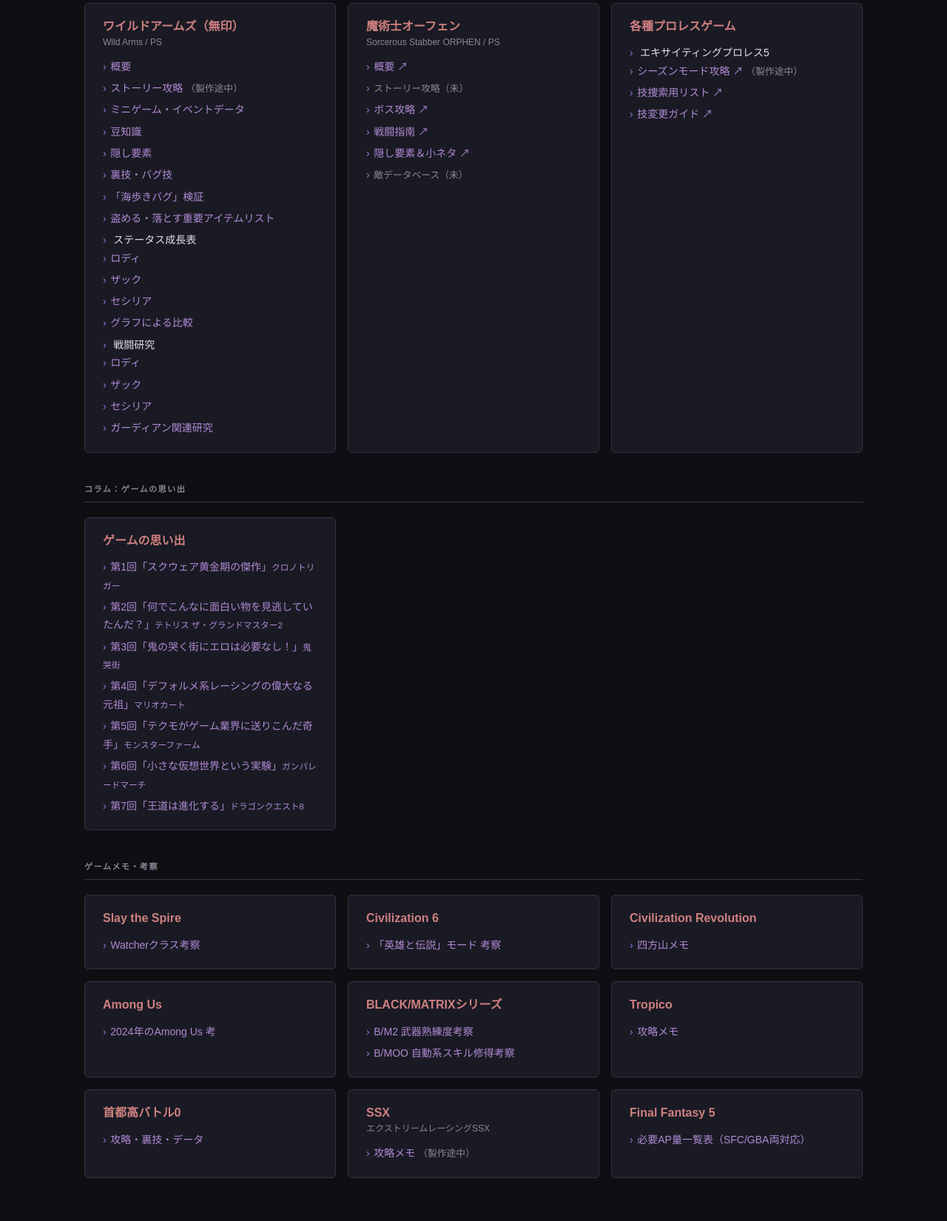
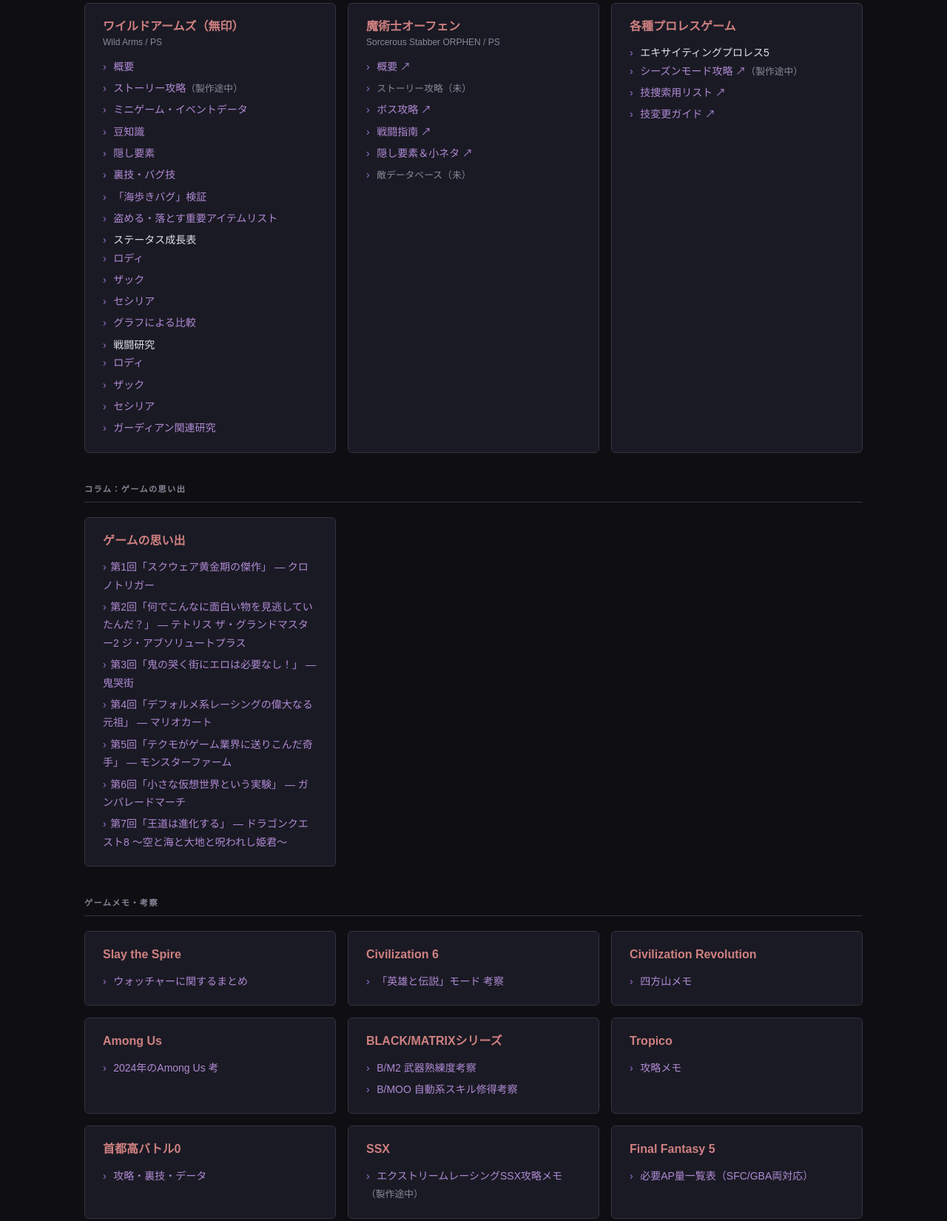
Before and after one commit to u83ism/C2G, an Astro site: page / in a window 1280 px wide. Shown: the part 318-1968 px from the top of the page at 74% size. Built offline with nearby package versions, Linux system fonts and the light colour scheme; Astro itself is replaced by a stand-in of ours.

Commit message:
👔  トップメニューを動的生成するように改良

```diff
--- a/src/content.config.ts
+++ b/src/content.config.ts
@@ -6,6 +6,7 @@ const gameContent = z.object({
   title: z.string(),
   game: z.string(),
   description: z.string().optional(),
+  wip: z.boolean().optional(),
 });
 
 const civilization = defineCollection({
--- /dev/null
+++ b/src/data/menu.ts
@@ -0,0 +1,135 @@
+export type MenuLink = {
+  readonly label: string;
+  readonly href?: string;
+  readonly wip?: boolean;
+  readonly external?: boolean;
+  readonly children?: readonly MenuLink[];
+};
+
+export type GameCard = {
+  readonly title: string;
+  readonly subtitle?: string;
+  readonly links: readonly MenuLink[];
+};
+
+export type MenuSection = {
+  readonly label: string;
+  readonly cards: readonly GameCard[];
+};
+
+// ── URL prefixes for content collections ────────────────────────────────────
+// Used in index.astro to build hrefs from collection entry IDs.
+export const collectionUrlPrefixes = {
+  civilization:  '/civilization',
+  slayTheSpire:  '/slay-the-spire',
+  amongUs:       '/among-us',
+  ssx:           '/ssx',
+  column:        '/column',
+} as const;
+
+// ── Display order for ゲームメモ・考察 cards ─────────────────────────────────
+// Derived from the game field in frontmatter (collection) or title (static).
+export const memoCardOrder: readonly string[] = [
+  'Slay the Spire',
+  'Civilization 6',
+  'Civilization Revolution',
+  'Among Us',
+  'BLACK/MATRIXシリーズ',
+  'Tropico',
+  '首都高バトル0',
+  'SSX',
+  'Final Fantasy 5',
+];
+
+// ── Static cards for ゲームメモ・考察 (data-driven pages, not collections) ──
+export const staticMemoCards: readonly GameCard[] = [
+  {
+    title: 'BLACK/MATRIXシリーズ',
+    links: [
+      { label: 'B/M2 武器熟練度考察', href: '/bm/bm2-wp' },
+      { label: 'B/MOO 自動系スキル修得考察', href: '/bm/bmoo-exp' },
+    ],
+  },
+  {
+    title: 'Tropico',
+    links: [
+      { label: '攻略メモ', href: '/tropico' },
+    ],
+  },
+  {
+    title: '首都高バトル0',
+    links: [
+      { label: '攻略・裏技・データ', href: '/highway/guide' },
+    ],
+  },
+  {
+    title: 'Final Fantasy 5',
+    links: [
+      { label: '必要AP量一覧表（SFC/GBA両対応）', href: '/ff5/ap-chart' },
+    ],
+  },
+];
+
+// ── メイン攻略 section ────────────────────────────────────────────────────────
+export const mainSection: MenuSection = {
+  label: 'メイン攻略',
+  cards: [
+    {
+      title: 'ワイルドアームズ（無印）',
+      subtitle: 'Wild Arms / PS',
+      links: [
+        { label: '概要', href: '/wildarms/about' },
+        { label: 'ストーリー攻略', href: '/wildarms/story', wip: true },
+        { label: 'ミニゲーム・イベントデータ', href: '/wildarms/eventdeta' },
+        { label: '豆知識', href: '/wildarms/mame' },
+        { label: '隠し要素', href: '/wildarms/secret' },
+        { label: '裏技・バグ技', href: '/wildarms/urawaza' },
+        { label: '「海歩きバグ」検証', href: '/wildarms/walksea' },
+        { label: '盗める・落とす重要アイテムリスト', href: '/wildarms/item' },
+        {
+          label: 'ステータス成長表',
+          children: [
+            { label: 'ロディ', href: '/wildarms/s-rody' },
+            { label: 'ザック', href: '/wildarms/s-zack' },
+            { label: 'セシリア', href: '/wildarms/s-cecilia' },
+            { label: 'グラフによる比較', href: '/wildarms/s-graph' },
+          ],
+        },
+        {
+          label: '戦闘研究',
+          children: [
+            { label: 'ロディ', href: '/wildarms/b-rody' },
+            { label: 'ザック', href: '/wildarms/b-zack' },
+            { label: 'セシリア', href: '/wildarms/b-cecilia' },
+            { label: 'ガーディアン関連研究', href: '/wildarms/b-guardian' },
+          ],
+        },
+      ],
+    },
+    {
+      title: '魔術士オーフェン',
+      subtitle: 'Sorcerous Stabber ORPHEN / PS',
+      links: [
+        { label: '概要', href: 'https://u83ism.github.io/DLB/orphen/aboutg.htm', external: true },
+        { label: 'ストーリー攻略', wip: true },
+        { label: 'ボス攻略', href: 'https://u83ism.github.io/DLB/orphen/boss.htm', external: true },
+        { label: '戦闘指南', href: 'https://u83ism.github.io/DLB/orphen/battle.htm', external: true },
+        { label: '隠し要素＆小ネタ', href: 'https://u83ism.github.io/DLB/orphen/secret.htm', external: true },
+        { label: '敵データベース', wip: true },
+      ],
+    },
+    {
+      title: '各種プロレスゲーム',
+      links: [
+        {
+          label: 'エキサイティングプロレス5',
+          children: [
+            { label: 'シーズンモード攻略', href: 'https://21st-century-power-bomb.netlify.app/game/5season', external: true, wip: true },
+            { label: '技捜索用リスト', href: 'https://21st-century-power-bomb.netlify.app/game/5movelist', external: true },
+            { label: '技変更ガイド', href: 'https://21st-century-power-bomb.netlify.app/game/5movechange', external: true },
+          ],
+        },
+      ],
+    },
+  ],
+};
--- a/src/pages/index.astro
+++ b/src/pages/index.astro
@@ -1,5 +1,63 @@
 ---
+import { getCollection } from 'astro:content';
 import BaseLayout from '../layouts/BaseLayout.astro';
+import {
+  mainSection,
+  staticMemoCards,
+  collectionUrlPrefixes,
+  memoCardOrder,
+} from '../data/menu';
+import type { GameCard, MenuLink } from '../data/menu';
+
+// ── Fetch collections ────────────────────────────────────────────────────────
+const [civilizationEntries, slayEntries, amongUsEntries, ssxEntries, columnEntries] =
+  await Promise.all([
+    getCollection('civilization'),
+    getCollection('slayTheSpire'),
+    getCollection('amongUs'),
+    getCollection('ssx'),
+    getCollection('column'),
+  ]);
+
+// ── Build collection-based GameCard[] (grouped by game field) ────────────────
+type CollectionEntry = { id: string; data: { title: string; game: string; wip?: boolean } };
+
+function toCards(entries: CollectionEntry[], urlPrefix: string): GameCard[] {
+  const groups = new Map<string, MenuLink[]>();
+  for (const e of entries) {
+    const links = groups.get(e.data.game) ?? [];
+    links.push({ label: e.data.title, href: `${urlPrefix}/${e.id}`, wip: e.data.wip });
+    groups.set(e.data.game, links);
+  }
+  return Array.from(groups.entries()).map(([title, links]) => ({ title, links }));
+}
+
+const collectionMemoCards: GameCard[] = [
+  ...toCards(slayEntries,        collectionUrlPrefixes.slayTheSpire),
+  ...toCards(civilizationEntries, collectionUrlPrefixes.civilization),
+  ...toCards(amongUsEntries,     collectionUrlPrefixes.amongUs),
+  ...toCards(ssxEntries,         collectionUrlPrefixes.ssx),
+];
+
+// Merge collection cards + static cards, sort by memoCardOrder
+const allMemoCards: GameCard[] = [
+  ...collectionMemoCards,
+  ...staticMemoCards,
+].sort((a, b) => {
+  const ai = memoCardOrder.indexOf(a.title);
+  const bi = memoCardOrder.indexOf(b.title);
+  return (ai === -1 ? Number.MAX_SAFE_INTEGER : ai) - (bi === -1 ? Number.MAX_SAFE_INTEGER : bi);
+});
+
+// ── Build column section (all entries under one card, sorted by id) ──────────
+const sortedColumns = [...columnEntries].sort((a, b) => a.id.localeCompare(b.id, undefined, { numeric: true }));
+const columnCard: GameCard = {
+  title: 'ゲームの思い出',
+  links: sortedColumns.map(e => ({
+    label: `${e.data.title} — ${e.data.game}`,
+    href: `${collectionUrlPrefixes.column}/${e.id}`,
+  })),
+};
 ---
 
 <BaseLayout>
@@ -20,82 +78,57 @@ import BaseLayout from '../layouts/BaseLayout.astro';
   </div>
 
   <!-- メイン攻略 -->
-  <div class="section-label">メイン攻略</div>
+  <div class="section-label">{mainSection.label}</div>
   <div class="games-grid">
-
+    {mainSection.cards.map(card => (
       <div class="game-card">
-      <h2>ワイルドアームズ（無印）<small>Wild Arms / PS</small></h2>
+        <h2>
+          {card.title}
+          {card.subtitle && <small>{card.subtitle}</small>}
+        </h2>
         <ul>
-        <li><a href="/wildarms/about">概要</a></li>
-        <li><a href="/wildarms/story">ストーリー攻略 <span class="wip">（製作途中）</span></a></li>
-        <li><a href="/wildarms/eventdeta">ミニゲーム・イベントデータ</a></li>
-        <li><a href="/wildarms/mame">豆知識</a></li>
-        <li><a href="/wildarms/secret">隠し要素</a></li>
-        <li><a href="/wildarms/urawaza">裏技・バグ技</a></li>
-        <li><a href="/wildarms/walksea">「海歩きバグ」検証</a></li>
-        <li><a href="/wildarms/item">盗める・落とす重要アイテムリスト</a></li>
+          {card.links.map(link => (
             <li>
-          ステータス成長表
+              {link.children ? (
+                <>
+                  {link.label}
                   <ul>
-            <li><a href="/wildarms/s-rody">ロディ</a></li>
-            <li><a href="/wildarms/s-zack">ザック</a></li>
-            <li><a href="/wildarms/s-cecilia">セシリア</a></li>
-            <li><a href="/wildarms/s-graph">グラフによる比較</a></li>
+                    {link.children.map(child => (
+                      <li>
+                        {child.href ? (
+                          <a href={child.href} target={child.external ? '_blank' : undefined} rel={child.external ? 'noopener' : undefined}>
+                            {child.label}{child.external && ' ↗'}{child.wip && <span class="wip">（製作途中）</span>}
+                          </a>
+                        ) : (
+                          <span class="wip">{child.label}（未）</span>
+                        )}
+                      </li>
+                    ))}
                   </ul>
+                </>
+              ) : link.href ? (
+                <a href={link.href} target={link.external ? '_blank' : undefined} rel={link.external ? 'noopener' : undefined}>
+                  {link.label}{link.external && ' ↗'}{link.wip && <span class="wip">（製作途中）</span>}
+                </a>
+              ) : (
+                <span class="wip">{link.label}（未）</span>
+              )}
             </li>
-        <li>
-          戦闘研究
-          <ul>
-            <li><a href="/wildarms/b-rody">ロディ</a></li>
-            <li><a href="/wildarms/b-zack">ザック</a></li>
-            <li><a href="/wildarms/b-cecilia">セシリア</a></li>
-            <li><a href="/wildarms/b-guardian">ガーディアン関連研究</a></li>
-          </ul>
-        </li>
+          ))}
         </ul>
       </div>
-
-    <div class="game-card">
-      <h2>魔術士オーフェン<small>Sorcerous Stabber ORPHEN / PS</small></h2>
-      <ul>
-        <li><a href="https://u83ism.github.io/DLB/orphen/aboutg.htm" target="_blank" rel="noopener">概要 ↗</a></li>
-        <li><span class="wip">ストーリー攻略（未）</span></li>
-        <li><a href="https://u83ism.github.io/DLB/orphen/boss.htm" target="_blank" rel="noopener">ボス攻略 ↗</a></li>
-        <li><a href="https://u83ism.github.io/DLB/orphen/battle.htm" target="_blank" rel="noopener">戦闘指南 ↗</a></li>
-        <li><a href="https://u83ism.github.io/DLB/orphen/secret.htm" target="_blank" rel="noopener">隠し要素＆小ネタ ↗</a></li>
-        <li><span class="wip">敵データベース（未）</span></li>
-      </ul>
-    </div>
-
-    <div class="game-card">
-      <h2>各種プロレスゲーム</h2>
-      <ul>
-        <li>
-          エキサイティングプロレス5
-          <ul>
-            <li><a href="https://21st-century-power-bomb.netlify.app/game/5season" target="_blank" rel="noopener">シーズンモード攻略 ↗ <span class="wip">（製作途中）</span></a></li>
-            <li><a href="https://21st-century-power-bomb.netlify.app/game/5movelist" target="_blank" rel="noopener">技捜索用リスト ↗</a></li>
-            <li><a href="https://21st-century-power-bomb.netlify.app/game/5movechange" target="_blank" rel="noopener">技変更ガイド ↗</a></li>
-          </ul>
-        </li>
-      </ul>
-    </div>
-
+    ))}
   </div>
 
   <!-- コラム：ゲームの思い出 -->
   <div class="section-label">コラム：ゲームの思い出</div>
   <div class="games-grid">
     <div class="game-card">
-      <h2>ゲームの思い出</h2>
+      <h2>{columnCard.title}</h2>
       <ul>
-        <li><a href="/column/1">第1回「スクウェア黄金期の傑作」<small>クロノトリガー</small></a></li>
-        <li><a href="/column/2">第2回「何でこんなに面白い物を見逃していたんだ？」<small>テトリス ザ・グランドマスター2</small></a></li>
-        <li><a href="/column/3">第3回「鬼の哭く街にエロは必要なし！」<small>鬼哭街</small></a></li>
-        <li><a href="/column/4">第4回「デフォルメ系レーシングの偉大なる元祖」<small>マリオカート</small></a></li>
-        <li><a href="/column/5">第5回「テクモがゲーム業界に送りこんだ奇手」<small>モンスターファーム</small></a></li>
-        <li><a href="/column/6">第6回「小さな仮想世界という実験」<small>ガンパレードマーチ</small></a></li>
-        <li><a href="/column/7">第7回「王道は進化する」<small>ドラゴンクエスト8</small></a></li>
+        {columnCard.links.map(link => (
+          <li><a href={link.href}>{link.label}</a></li>
+        ))}
       </ul>
     </div>
   </div>
@@ -103,70 +136,26 @@ import BaseLayout from '../layouts/BaseLayout.astro';
   <!-- ゲームメモ・考察 -->
   <div class="section-label">ゲームメモ・考察</div>
   <div class="games-grid">
-
+    {allMemoCards.map(card => (
       <div class="game-card">
-      <h2>Slay the Spire</h2>
+        <h2>
+          {card.title}
+          {card.subtitle && <small>{card.subtitle}</small>}
+        </h2>
         <ul>
-        <li><a href="/slay-the-spire/watcher">Watcherクラス考察</a></li>
+          {card.links.map(link => (
+            <li>
+              {link.href ? (
+                <a href={link.href}>
+                  {link.label}{link.wip && <span class="wip">（製作途中）</span>}
+                </a>
+              ) : (
+                <span class="wip">{link.label}（未）</span>
+              )}
+            </li>
+          ))}
         </ul>
       </div>
-
-    <div class="game-card">
-      <h2>Civilization 6</h2>
-      <ul>
-        <li><a href="/civilization/civ6-heroes">「英雄と伝説」モード 考察</a></li>
-      </ul>
-    </div>
-
-    <div class="game-card">
-      <h2>Civilization Revolution</h2>
-      <ul>
-        <li><a href="/civilization/civ-revolution">四方山メモ</a></li>
-      </ul>
-    </div>
-
-    <div class="game-card">
-      <h2>Among Us</h2>
-      <ul>
-        <li><a href="/among-us/among-us-2024">2024年のAmong Us 考</a></li>
-      </ul>
-    </div>
-
-    <div class="game-card">
-      <h2>BLACK/MATRIXシリーズ</h2>
-      <ul>
-        <li><a href="/bm/bm2-wp">B/M2 武器熟練度考察</a></li>
-        <li><a href="/bm/bmoo-exp">B/MOO 自動系スキル修得考察</a></li>
-      </ul>
-    </div>
-
-    <div class="game-card">
-      <h2>Tropico</h2>
-      <ul>
-        <li><a href="/tropico">攻略メモ</a></li>
-      </ul>
-    </div>
-
-    <div class="game-card">
-      <h2>首都高バトル0</h2>
-      <ul>
-        <li><a href="/highway/guide">攻略・裏技・データ</a></li>
-      </ul>
-    </div>
-
-    <div class="game-card">
-      <h2>SSX<small>エクストリームレーシングSSX</small></h2>
-      <ul>
-        <li><a href="/ssx/guide">攻略メモ <span class="wip">（製作途中）</span></a></li>
-      </ul>
-    </div>
-
-    <div class="game-card">
-      <h2>Final Fantasy 5</h2>
-      <ul>
-        <li><a href="/ff5/ap-chart">必要AP量一覧表（SFC/GBA両対応）</a></li>
-      </ul>
-    </div>
-
+    ))}
   </div>
 </BaseLayout>
```
Also changed, not shown: docs/移行計画.md (+2 -0 lines), src/content/ssx/guide.md (+1 -0 lines), src/layouts/MarkdownLayout.astro (+9 -7 lines). Lines whose indentation alone changed are shown as unchanged.
